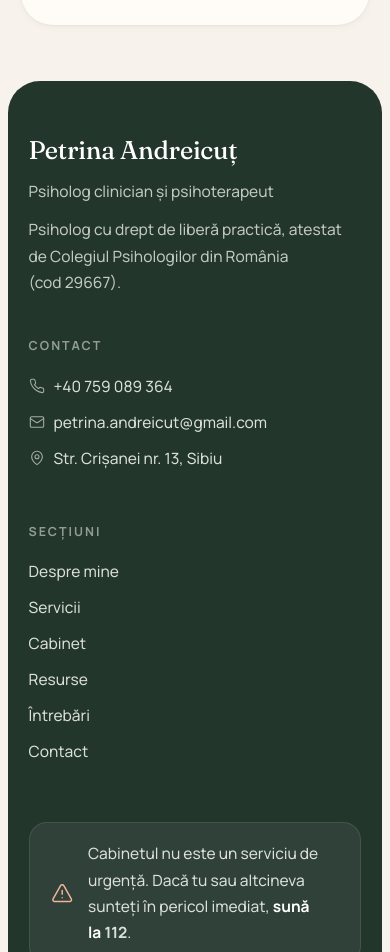
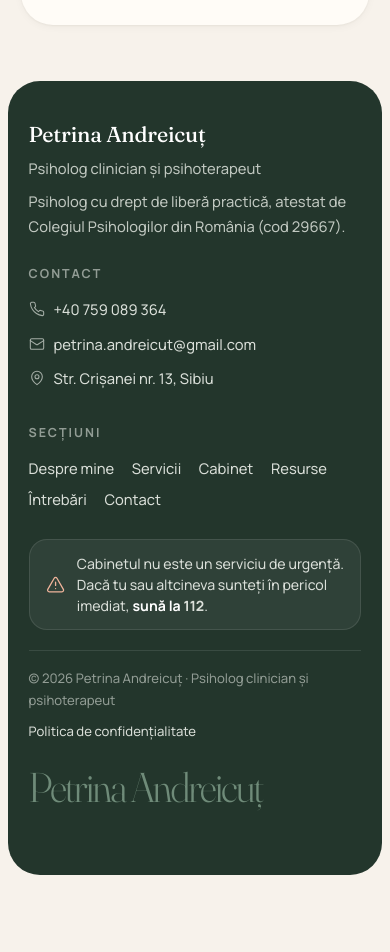
Before and after one commit to mihaiandreicut/petrina, a plain HTML site: page index.html in a window 390 px wide. Shown: the part 10922-11874 px from the top of the page. After the commit the page ends 11805 px from the top, so only its background shows below. Drawn offline with Linux system fonts and the light colour scheme.

Commit message:
Subsol mai compact pe telefon (#13)
Claude-Session: https://claude.ai/code/session_01Y9qkQzTfvj7rNybe4fCS7F

Co-authored-by: Claude <noreply@anthropic.com>

```diff
--- a/assets/css/style.css
+++ b/assets/css/style.css
@@ -2094,6 +2094,26 @@ a.contact-item:hover .icon { background: var(--sage-800); border-color: var(--sa
 @media (max-width: 520px) {
   .footer-grid { grid-template-columns: minmax(0, 1fr); }
 }
+/* Pe telefon subsolul e mai compact: spații mai mici, secțiunile pe rând, unele lângă altele */
+@media (max-width: 640px) {
+  .site-footer { padding-top: 2.25rem; font-size: 0.92rem; }
+  .footer-grid { gap: 1.5rem; padding-bottom: 1.5rem; }
+  .footer-brand .brand-name { font-size: 1.35rem; margin-bottom: 0.15rem; }
+  .footer-brand p { margin-top: 0.5rem; }
+  .footer-title { margin-bottom: 0.6rem; }
+  .footer-list li { margin-bottom: 0.2rem; }
+  .footer-list a { display: inline-block; padding-block: 0.2rem; }
+  .footer-grid > :last-child .footer-list {
+    display: flex;
+    flex-wrap: wrap;
+    gap: 0 1.1rem;
+  }
+  .footer-grid > :last-child .footer-list li { margin-bottom: 0; }
+  .footer-emergency { gap: 0.75rem; padding: 0.8rem 1rem; font-size: 0.88rem; line-height: 1.5; }
+  .footer-emergency .icon { width: 1.2rem; height: 1.2rem; flex: none; }
+  .footer-bottom { margin-top: 1.25rem; padding-block: 1rem; gap: 0.35rem 1rem; font-size: 0.82rem; }
+  .footer-bottom a { display: inline-block; padding-block: 0.2rem; }
+}
 
 /* ---------- Navigare laterală cu puncte ---------- */
 
```
